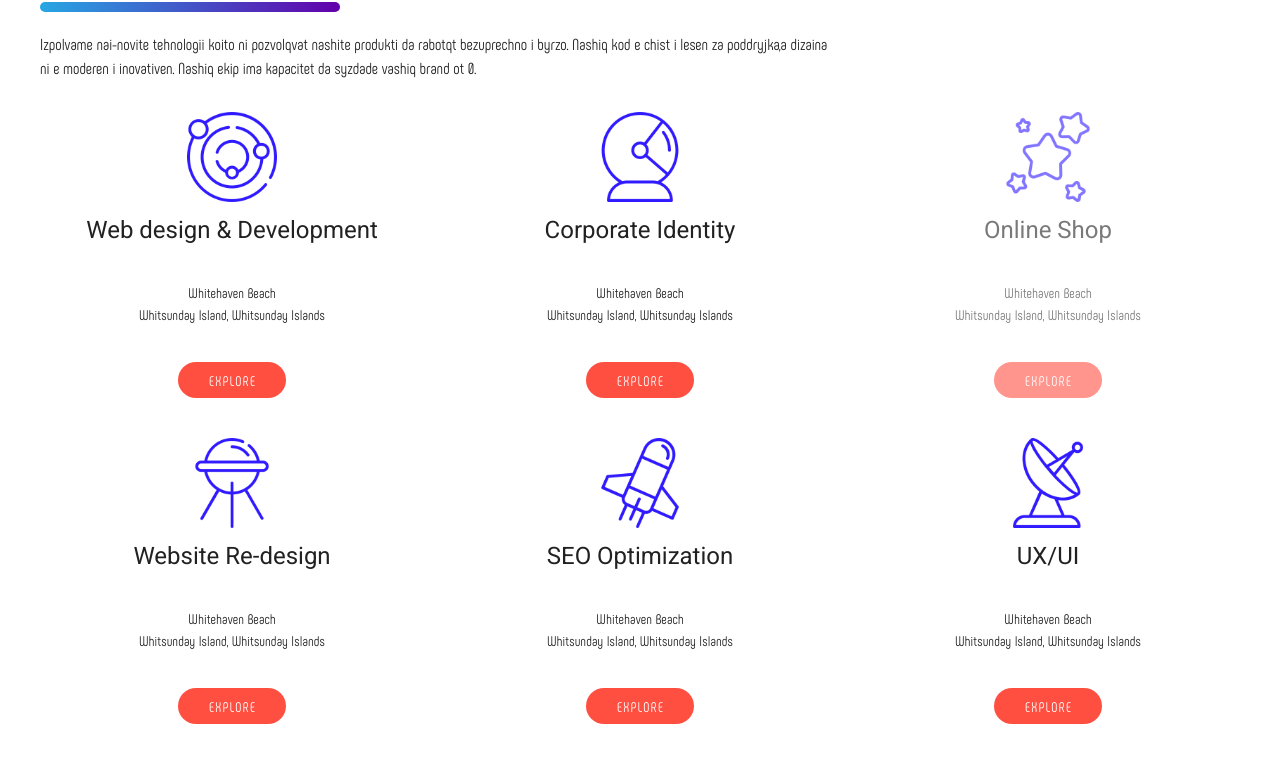
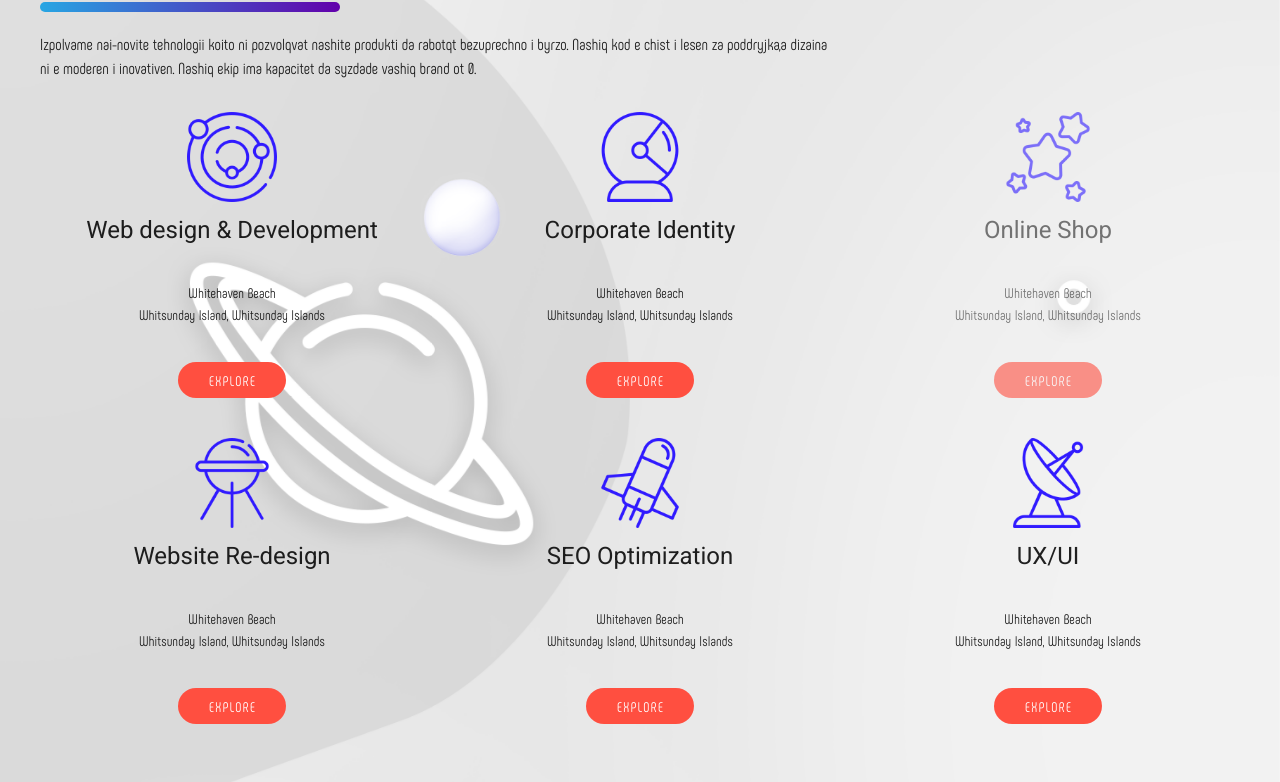
Before and after one commit to georginklv/wedoweb, a Vue app: page / in a window 1280 px wide. Shown: the part 1758-2540 px from the top of the page. Built offline with nearby package versions, Linux system fonts and the light colour scheme.

Commit message:
set background

```diff
--- a/src/components/OurProjects.vue
+++ b/src/components/OurProjects.vue
@@ -70,4 +70,7 @@ export default {
 	opacity: 1 !important;
 	border: none !important;
 }
+.vue-video-section-wrapper {
+	background: unset !important;
+}
 </style>
--- a/src/components/WeKnowWeb.vue
+++ b/src/components/WeKnowWeb.vue
@@ -114,7 +114,7 @@
 						</v-card>
 					</v-col>
 					<v-col class="boxes" cols="auto" md="4" sm="6">
-						<v-card class="mx-auto " max-width="400" elevation="0">
+						<v-card class="mx-auto rounded" max-width="400" elevation="0">
 							<v-row justify="center">
 								<v-list-item-avatar tile size="90"><img src="../assets/ux.png" alt=""/></v-list-item-avatar>
 							</v-row>
@@ -150,6 +150,9 @@ export default {};
 	flex: 0 1 auto;
 	justify-content: space-around;
 }
+.theme--light.v-card {
+	background-color: unset;
+}
 .v-card {
 	cursor: unset;
 	transition: 0.2s linear;
--- a/src/views/Home.vue
+++ b/src/views/Home.vue
@@ -1,10 +1,12 @@
 <template>
 	<v-app>
-		<TheHeader />
-		<WeKnowWeb />
-		<OurProjects />
-		<TheBlog />
-		<TheQuestions />
+		<div class="background-wrapper">
+			<TheHeader />
+			<WeKnowWeb />
+			<OurProjects />
+			<TheBlog />
+			<TheQuestions />
+		</div>
 	</v-app>
 </template>
 
@@ -31,4 +33,11 @@ export default {
 };
 </script>
 
-<style scoped lang="scss"></style>
+<style scoped lang="scss">
+.background-wrapper {
+	background-image: url('../assets/stillBackground.png');
+	background-position: center;
+	background-repeat: no-repeat;
+	background-size: cover;
+}
+</style>
```
Also changed, not shown: src/assets/stillBackground.png (added).
